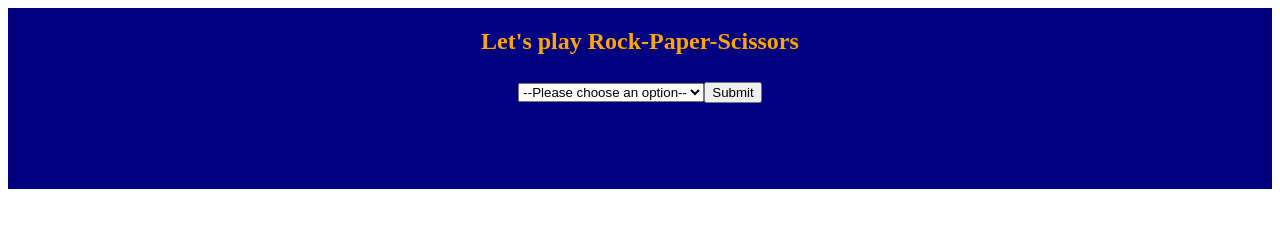
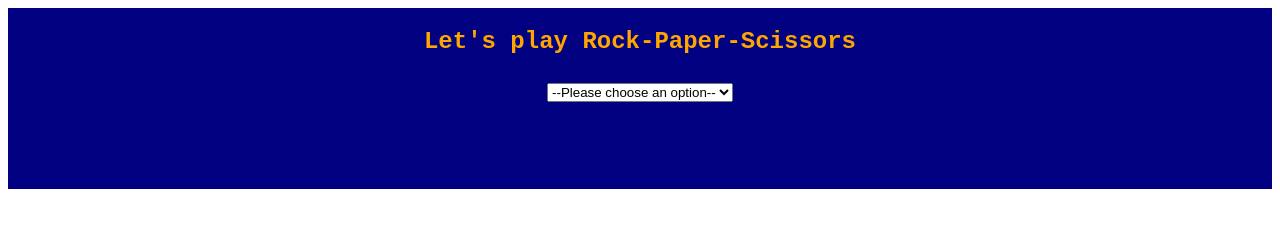
Before and after one commit to MattWillFlood/RPS, a plain HTML site: page index.html in a window 1280 px wide. Drawn offline with Linux system fonts and the light colour scheme.

Commit message:
Change font and remove 'Subit' button

```diff
--- a/css/style.css
+++ b/css/style.css
@@ -4,6 +4,7 @@
     background-color: navy;
     align-items: center;
     justify-content: center;
+    font-family: 'Courier New', Courier, monospace;
 }
 
 
--- a/index.html
+++ b/index.html
@@ -18,7 +18,6 @@
             <option value="Paper">Paper</option>
             <option value="Scissors">Scissors</option>
         </select><br><br>
-        <input type="submit" value="Submit">
     </div>
 
     <div class="rps">
```
